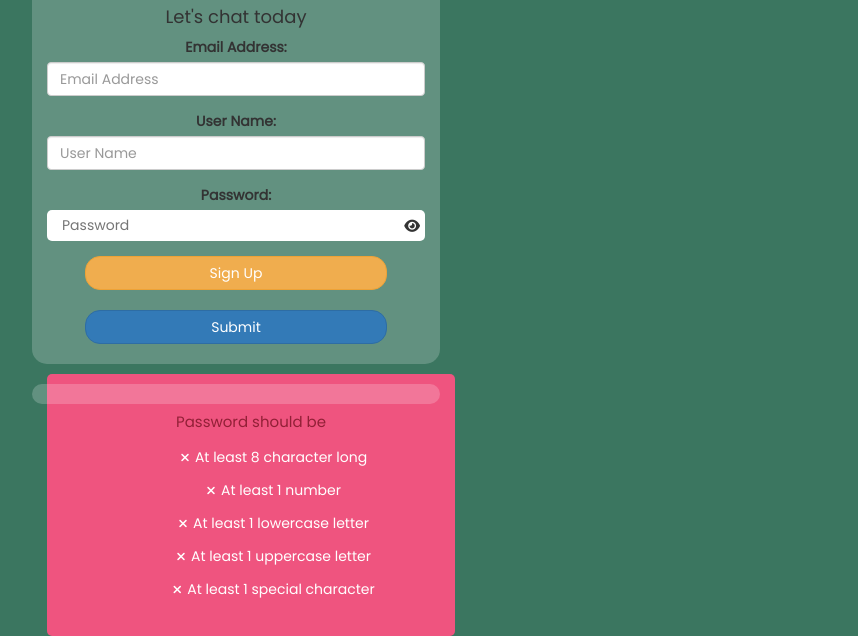
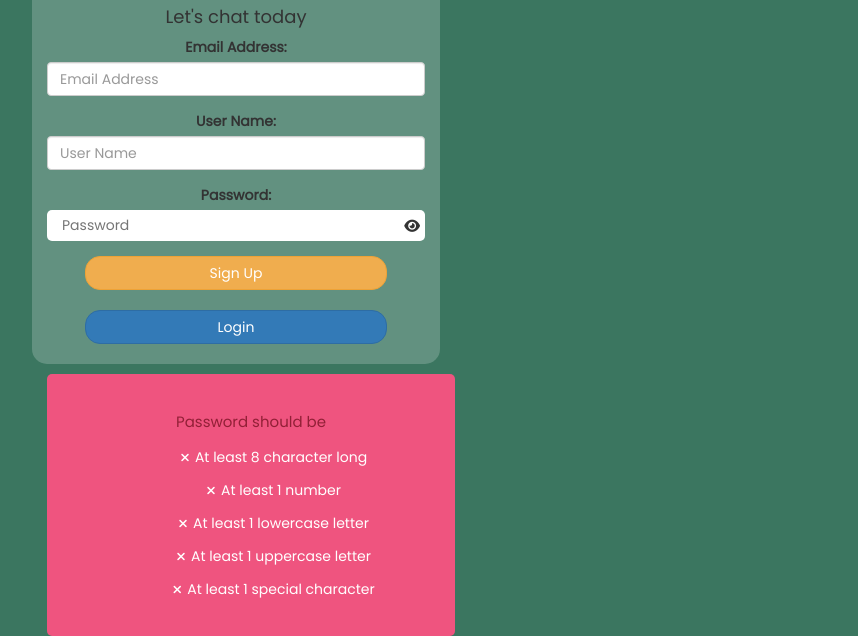
Before and after one commit to Lakshaan0401/dishat, a plain HTML site: page signup.html in a window 1280 px wide. Shown: the part 295-931 px from the top of the page, without its empty margins (404-1262 px from the left). Drawn offline with nearby package versions, Linux system fonts and the light colour scheme; a script that the page names is missing.

Commit message:
Update signup.html

```diff
--- a/signup.html
+++ b/signup.html
@@ -39,7 +39,6 @@
 				<label>Password:</label>
 				<input type="password" placeholder="Password" class="password-input" id="password">
                 <i class="fa-solid fa-eye show-password" style="top: 74.30%;"></i>
-			</div>
 				<div class="password-checklist">
 					<h3 class="checklist-title">Password should be</h3>
 
@@ -51,15 +50,13 @@
 						<li class="list-item">At least 1 special character</li>
 					</ul>
 				</div>
+			</div>
 			<button id="login_button" class="btn btn-warning" onclick="signup();">Sign Up</button>
 			<br><br>
-			<button id="login_button" class="btn btn-primary" onclick="login();" id="sign">Submit</button>
+			<button id="login_button" class="btn btn-primary" onclick="login();" id="sign">Login</button>
 			<br>
 			<br>
 		</div>
-		<br>
-		<div class="col-lg-4 col-md-6 col-sm-6 col-xs-11 login_div">
-			<br>
 	</center>
 </body>
 <script src="signup.js"></script>
```
Lines whose indentation alone changed are shown as unchanged.
